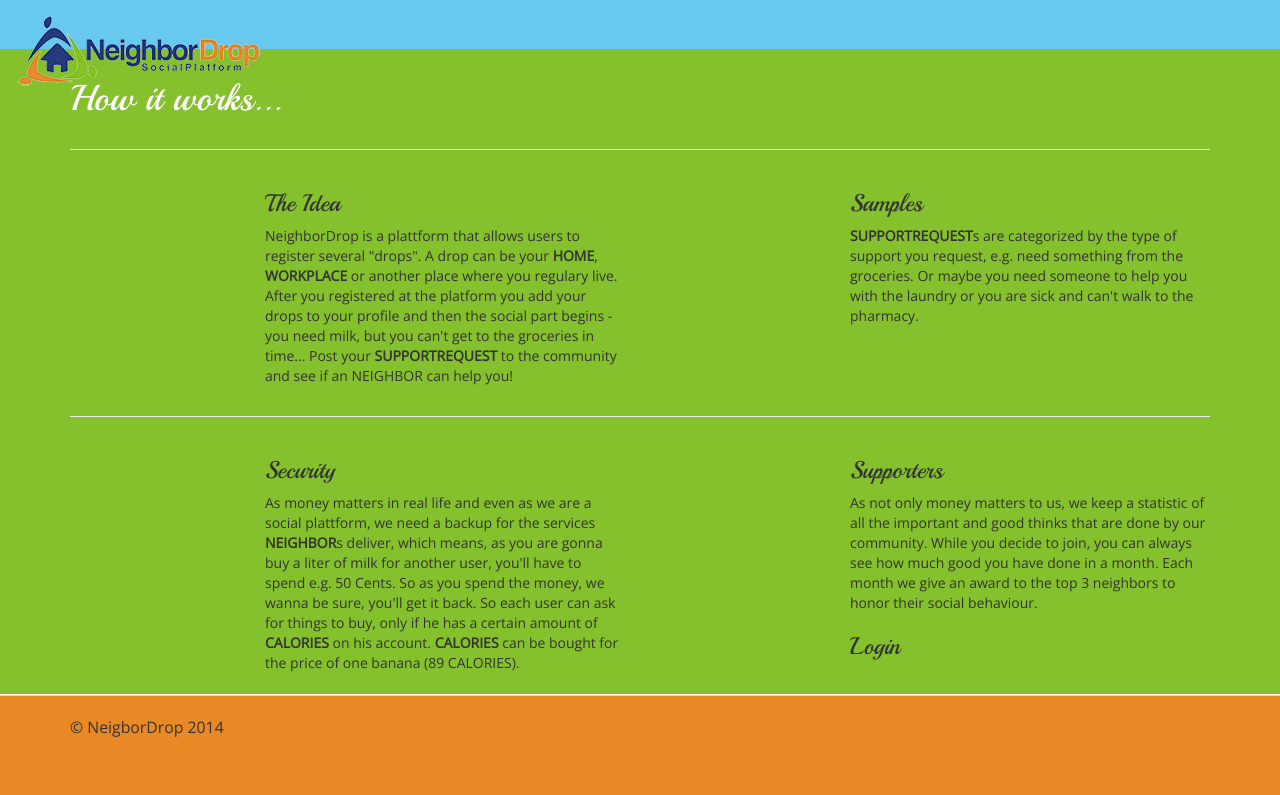
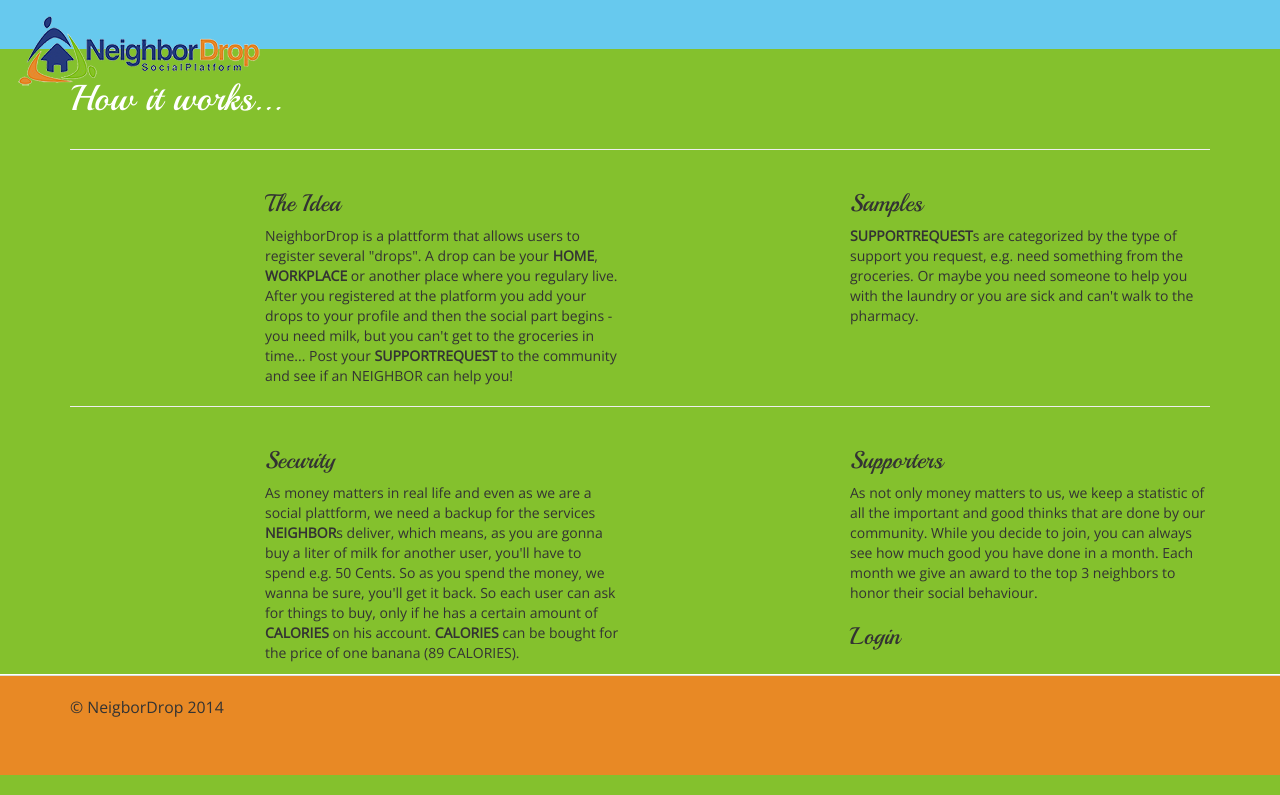
Before and after one commit to philippfrenzel/neighbordrop, a Yii app: template views/site/index.php in a window 1280 px wide. Shown: the part 39-834 px from the top of the page. Run offline with PHP 8.4 and a stand-in for Yii, Linux system fonts and the light colour scheme; the template is opened without the code that fills it, so the values that code supplies are empty; some libraries are stand-ins or nearby versions.

Commit message:
fix html error

```diff
--- a/views/site/index.php
+++ b/views/site/index.php
@@ -69,25 +69,25 @@ $this->title = 'NeighborDrop - Help your neighbor with droping picking or dropin
       <?= Icon::show('thumb-tack', ['class' => 'fa-4x pull-right fg_white'], Icon::FA); ?>
     </div>
     <div class="col-md-4">
-      <p class="fg_dark">
+      <div class="fg_dark">
         <h3>The Idea</h3>
         NeighborDrop is a plattform that allows users to register several "drops". A drop
         can be your <b>HOME</b>, <b>WORKPLACE</b> or another place where you regulary live.
         After you registered at the platform you add your drops to your profile and then
         the social part begins - you need milk, but you can't get to the groceries in time...
         Post your <b>SUPPORTREQUEST</b> to the community and see if an NEIGHBOR can help you!
-      </p>
+      </div>
     </div>
     <div class="col-md-2">
       <?= Icon::show('h-square', ['class' => 'fa-4x pull-right fg_white'], Icon::FA); ?>
     </div>
     <div class="col-md-4">
-      <p class="fg_dark">
+      <div class="fg_dark">
         <h3>Samples</h3>
         <b>SUPPORTREQUEST</b>s are categorized by the type of support you request, e.g. need something
         from the groceries. Or maybe you need someone to help you with the laundry or you are sick and
         can't walk to the pharmacy.
-      </p>
+      </div>
     </div>
   </div>
   <hr>
@@ -96,7 +96,7 @@ $this->title = 'NeighborDrop - Help your neighbor with droping picking or dropin
       <?= Icon::show('money', ['class' => 'fa-4x pull-right fg_white'], Icon::FA); ?>
     </div>
     <div class="col-md-4">
-      <p class="fg_dark">
+      <div class="fg_dark">
         <h3>Security</h3>
         As money matters in real life and even as we are a social plattform, we need a backup
         for the services <b>NEIGHBOR</b>s deliver, which means, as you are gonna buy a liter of
@@ -104,13 +104,13 @@ $this->title = 'NeighborDrop - Help your neighbor with droping picking or dropin
         we wanna be sure, you'll get it back. So each user can ask for things to buy, only if he
         has a certain amount of <b>CALORIES</b> on his account. <b>CALORIES</b> can be bought
         for the price of one banana (89 CALORIES).
-      </p>
+      </div>
     </div>
     <div class="col-md-2">
       <?= Icon::show('user', ['class' => 'fa-4x pull-right fg_white'], Icon::FA); ?>
     </div>
     <div class="col-md-4">
-      <p class="fg_dark">
+      <div class="fg_dark">
         <h3>Supporters</h3>
         As not only money matters to us, we keep a statistic of all the important and good
         thinks that are done by our community. While you decide to join, you can always see
@@ -118,7 +118,7 @@ $this->title = 'NeighborDrop - Help your neighbor with droping picking or dropin
         neighbors to honor their social behaviour.
         <h3>Login</h3>
         <?= \dektrium\user\widgets\Connect::widget(); ?>
-      </p>
+      </div>
     </div>
   </div>
   <div class="row">
```
